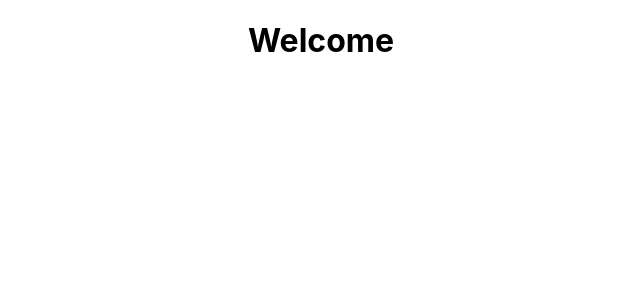
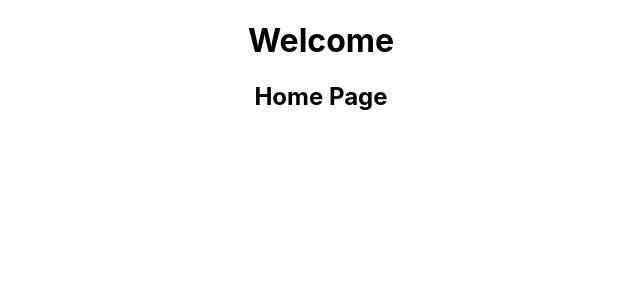
Before and after one commit to mickey243/netflix-clone-react, a React (Create React App) app: page / in a window 1280 px wide. Shown: the top 300 px of the page, without its empty margins (319-959 px from the left). Built offline with nearby package versions, Linux system fonts and the light colour scheme.

Commit message:
checking git

```diff
--- a/src/App.js
+++ b/src/App.js
@@ -1,10 +1,12 @@
 
 import './App.css';
+import HomePage from './comonent/HomePage';
 
 function App() {
   return (
     <div className="App">
       <h1>Welcome</h1>
+      <HomePage />
     </div>
   );
 }
--- /dev/null
+++ b/src/comonent/HomePage.js
@@ -0,0 +1,11 @@
+import React from 'react'
+
+function HomePage() {
+    return (
+        <div>
+            <h2>Home Page</h2>
+        </div>
+    )
+}
+
+export default HomePage;
```
